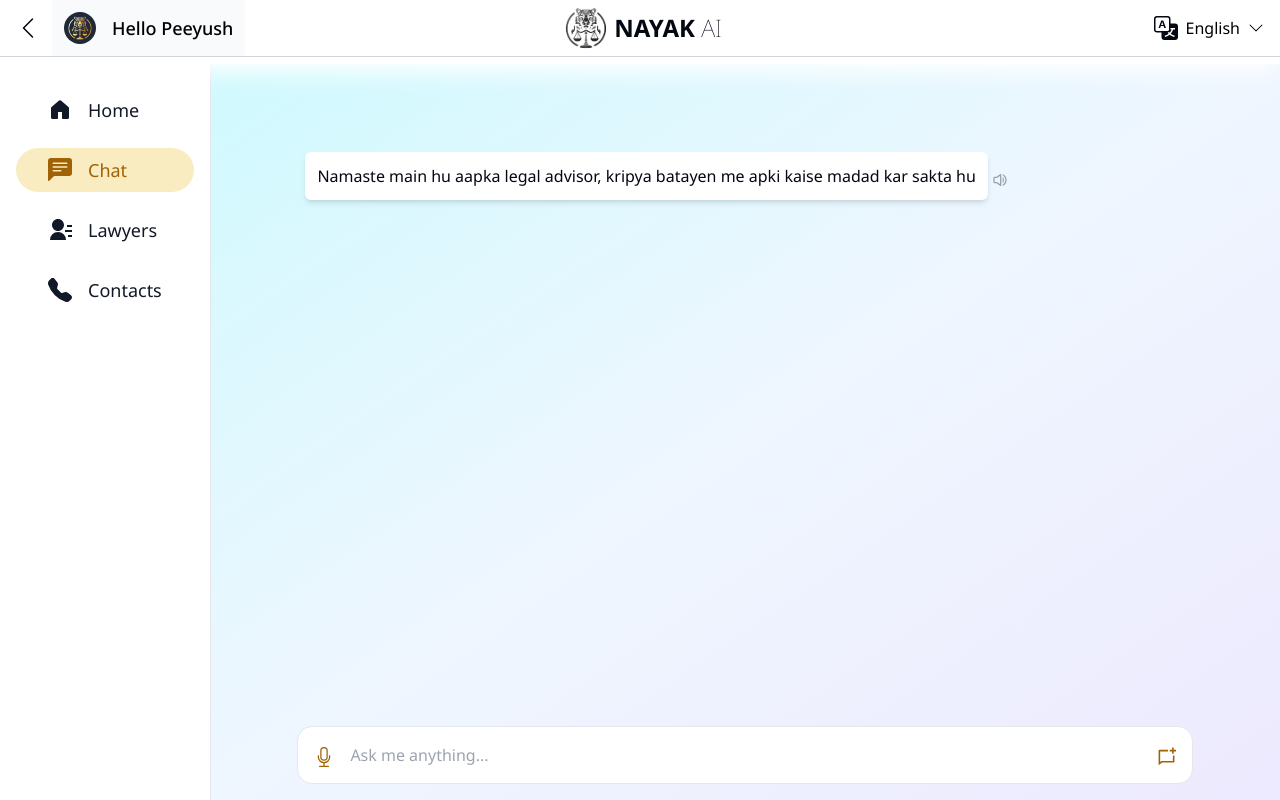
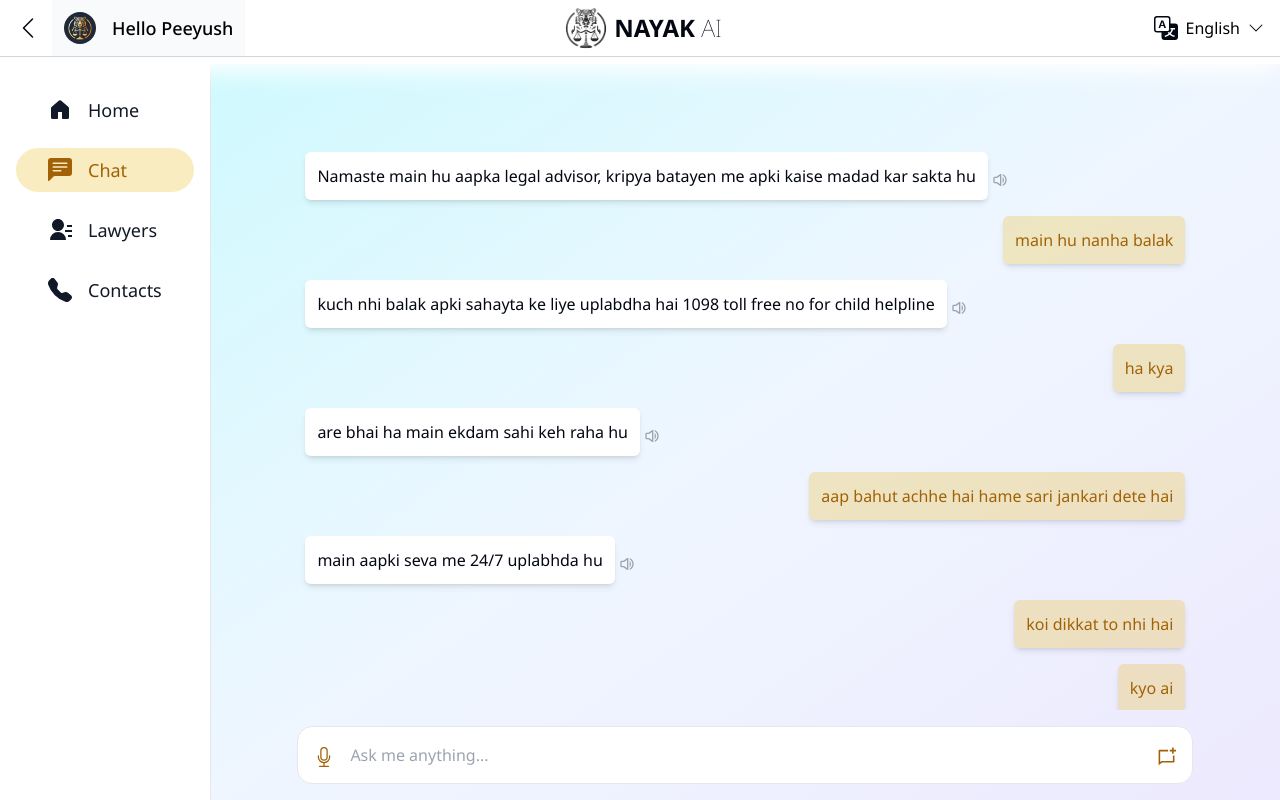
Before and after one commit to thePeeyush/nayakai, a Next.js app: page /chat in a window 1280 px wide. Built offline with nearby package versions, Linux system fonts and the light colour scheme.

Commit message:
Some style changes

```diff
--- a/app/chat/page.js
+++ b/app/chat/page.js
@@ -9,7 +9,7 @@ return (
     <div className="w-full h-full overflow-y-scroll chatRoot">
        <div className="max-w-4xl mx-auto my-20">
        <MessageLeft text={"Namaste main hu aapka legal advisor, kripya batayen me apki kaise madad kar sakta hu"}/>
-       {/* <MessageRight text={"main hu nanha balak"}/>
+       <MessageRight text={"main hu nanha balak"}/>
        <MessageLeft text={"kuch nhi balak apki sahayta ke liye uplabdha hai 1098 toll free no for child helpline"}/>
        <MessageRight text={"ha kya"}/>
        <MessageLeft text={"are bhai ha main ekdam sahi keh raha hu"}/>
@@ -19,7 +19,7 @@ return (
        <MessageRight text={"kyo ai"}/>
        <MessageLeft text={"nahi mujhe koi dikkat nhi hai aapko hai to mujhe bataiye"}/>
        <MessageRight text={"bye"}/>
-       <MessageLeft text={"bye, main apki sahata ki liye hamesha aapke sath hu. "}/> */}
+       <MessageLeft text={"bye, main apki sahata ki liye hamesha aapke sath hu. "}/>
        {
         chat.map((chat)=>{
           return(chat.isBot === true ? <MessageLeft text={chat.text}/> : <MessageRight text={chat.text} />)
--- a/components/message-right.jsx
+++ b/components/message-right.jsx
@@ -1,7 +1,7 @@
 export default function MessageRight({text}) {
   return (
     <div className='flex justify-end p-2'>
-    <div className="p-3 bg-yellow-500 bg-opacity-25 shadow-md rounded-md text-yellow-700 max-w-4xl ml-16">{text}</div>
+    <div className="p-3 bg-yellow-500 bg-opacity-25 shadow-md rounded-md text-yellow-700 max-w-4xl ml-16 ease-in">{text}</div>
     </div>
   )
 }
--- a/package.json
+++ b/package.json
@@ -10,6 +10,7 @@
   },
   "dependencies": {
     "next": "13.5.4",
+    "openai": "^4.14.1",
     "react": "^18.2.0",
     "react-dom": "^18.2.0",
     "react-icons": "^4.11.0",
```
Also changed, not shown: 1 other file (tests, documents, lock files or other folders).
